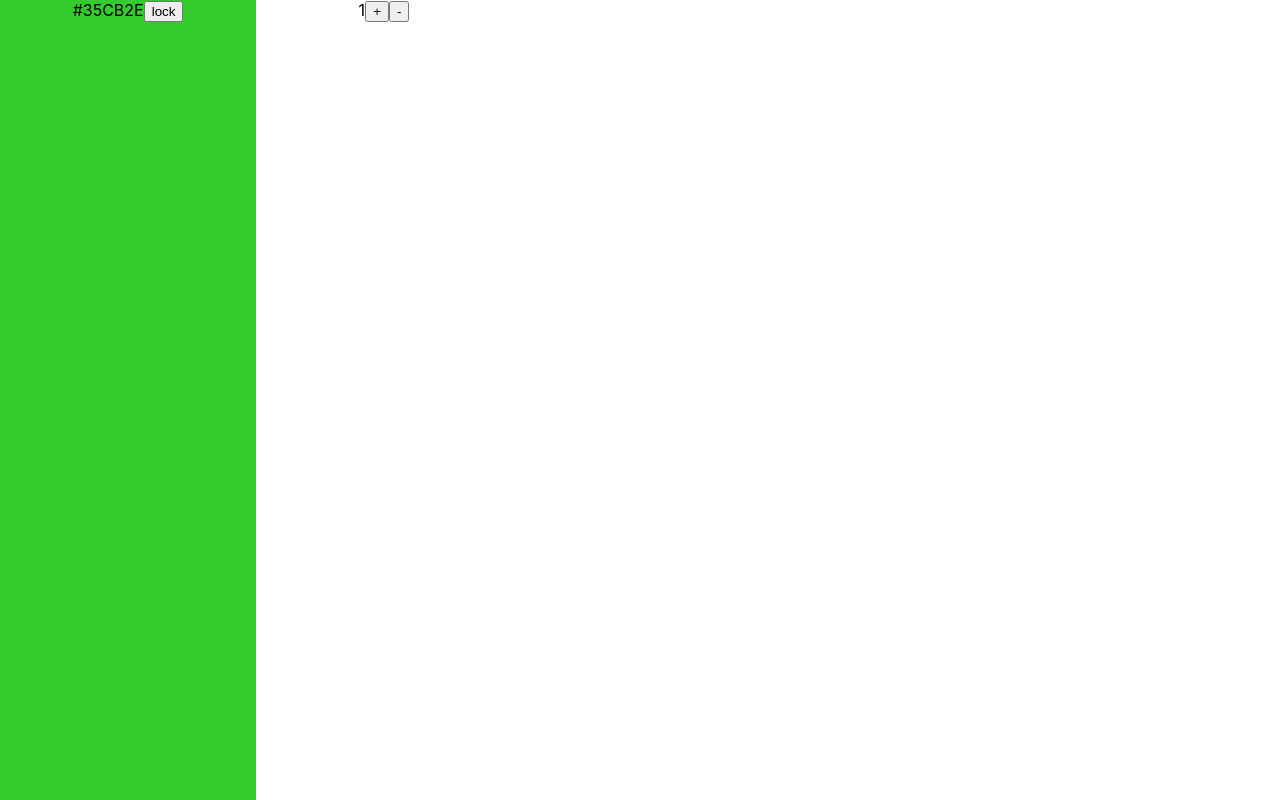
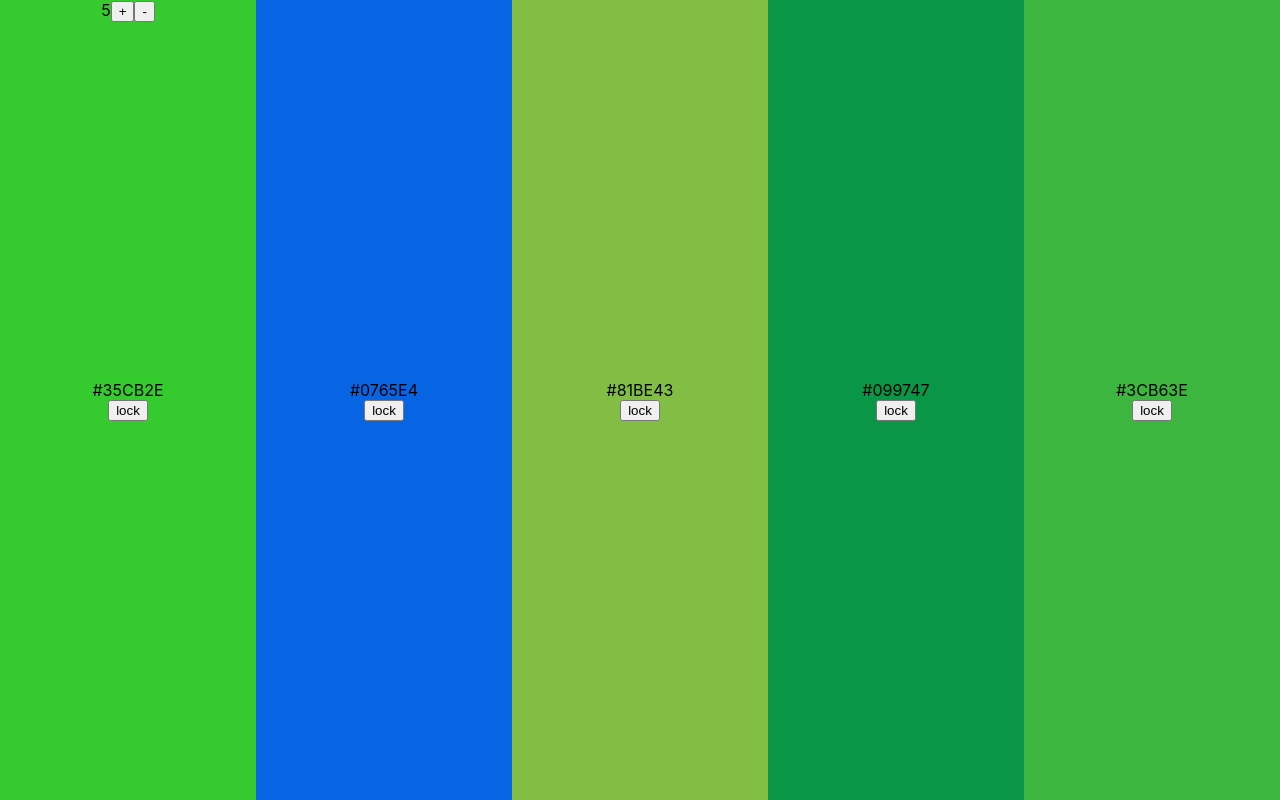
Before and after one commit to davidac9/coolors-clone, a React (Create React App) app: page / in a window 1280 px wide. Built offline with nearby package versions, Linux system fonts and the light colour scheme.

Commit message:
moved the add and minus buttons

```diff
--- a/src/components/Colors/Colors.css
+++ b/src/components/Colors/Colors.css
@@ -7,3 +7,15 @@
 .Colors > div {
     width: 20%;
 }
+
+.color {
+    display: flex;
+    justify-content: center;
+    align-items: center;
+    flex-direction: column;
+}
+
+.plus-minus {
+    position: absolute;
+
+}
--- a/src/components/Colors/Colors.js
+++ b/src/components/Colors/Colors.js
@@ -5,7 +5,7 @@ export default class Colors extends Component {
     state = {
         hexDigits: ['0', '1', '2', '3', '4', '5', '6', '7', '8', '9', 'a', 'b', 'c', 'd', 'e', 'f'],
         colors: [],
-        amount: 1,
+        amount: 5,
     }
     randomColor = () => {
         return (`#${[this.state.hexDigits[Math.floor(Math.random() * 15)],
@@ -83,7 +83,7 @@ export default class Colors extends Component {
     }
     render() {
         const colorMap = this.state.colors.map((el, i) => (
-            <div key={i} className={`color${i + 1}`} style={{ backgroundColor: `${this.state.colors[i].color}` }}>
+            <div key={i} className={`color${i + 1} color`} style={{ backgroundColor: `${this.state.colors[i].color}` }}>
                 {this.state.colors[i].color.toUpperCase()}
                 <button onClick={() => this.colorLock(i)}>lock</button>
             </div>
@@ -91,7 +91,7 @@ export default class Colors extends Component {
         return (
             <div className="Colors" onKeyDown={e => this.spacePressed(e)} tabIndex="0">
                 {colorMap}
-                <div>
+                <div className="plus-minus">
                 {this.state.amount}
                 <button onClick={this.countPlus}>+</button>
                 <button onClick={this.countMinus}>-</button>
```
